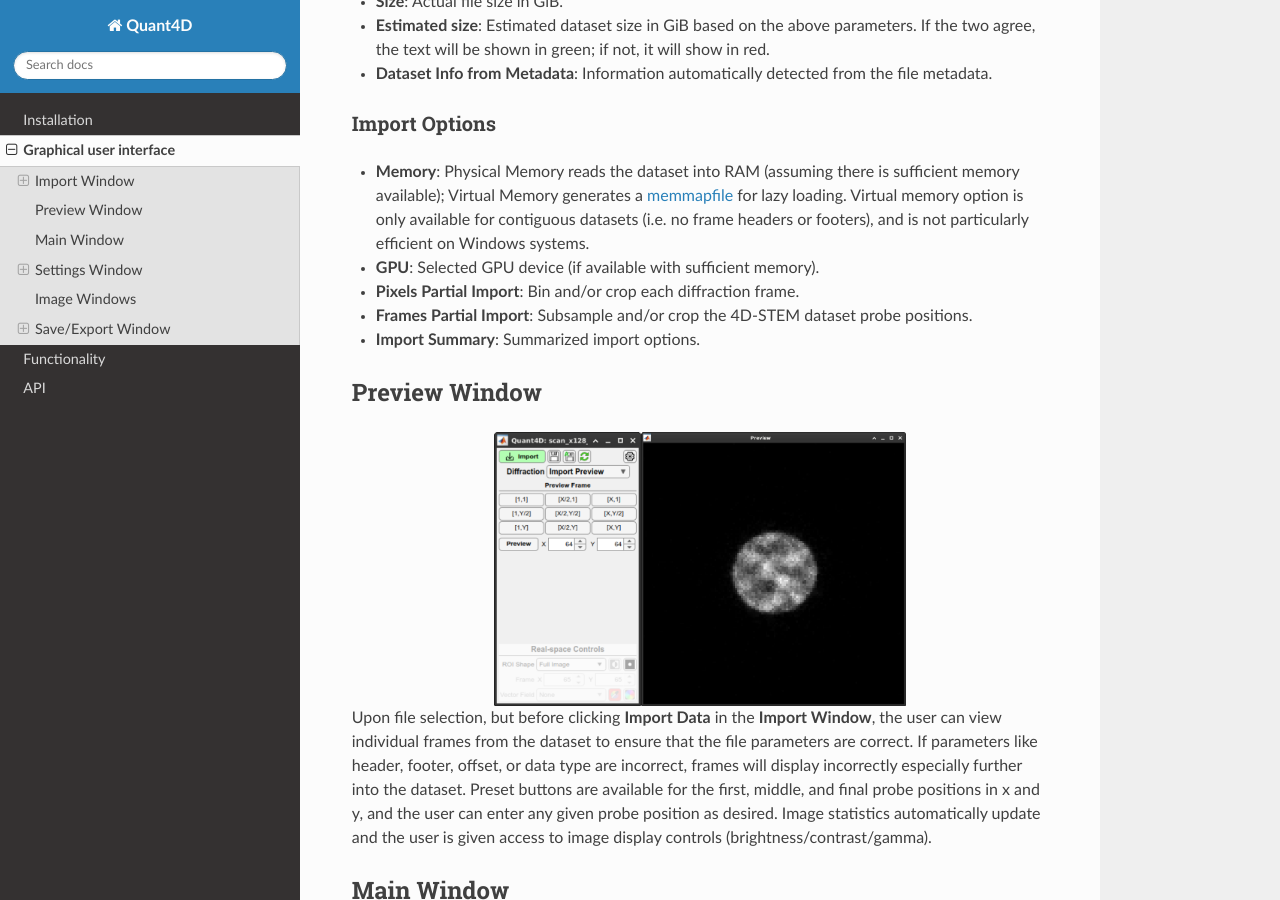
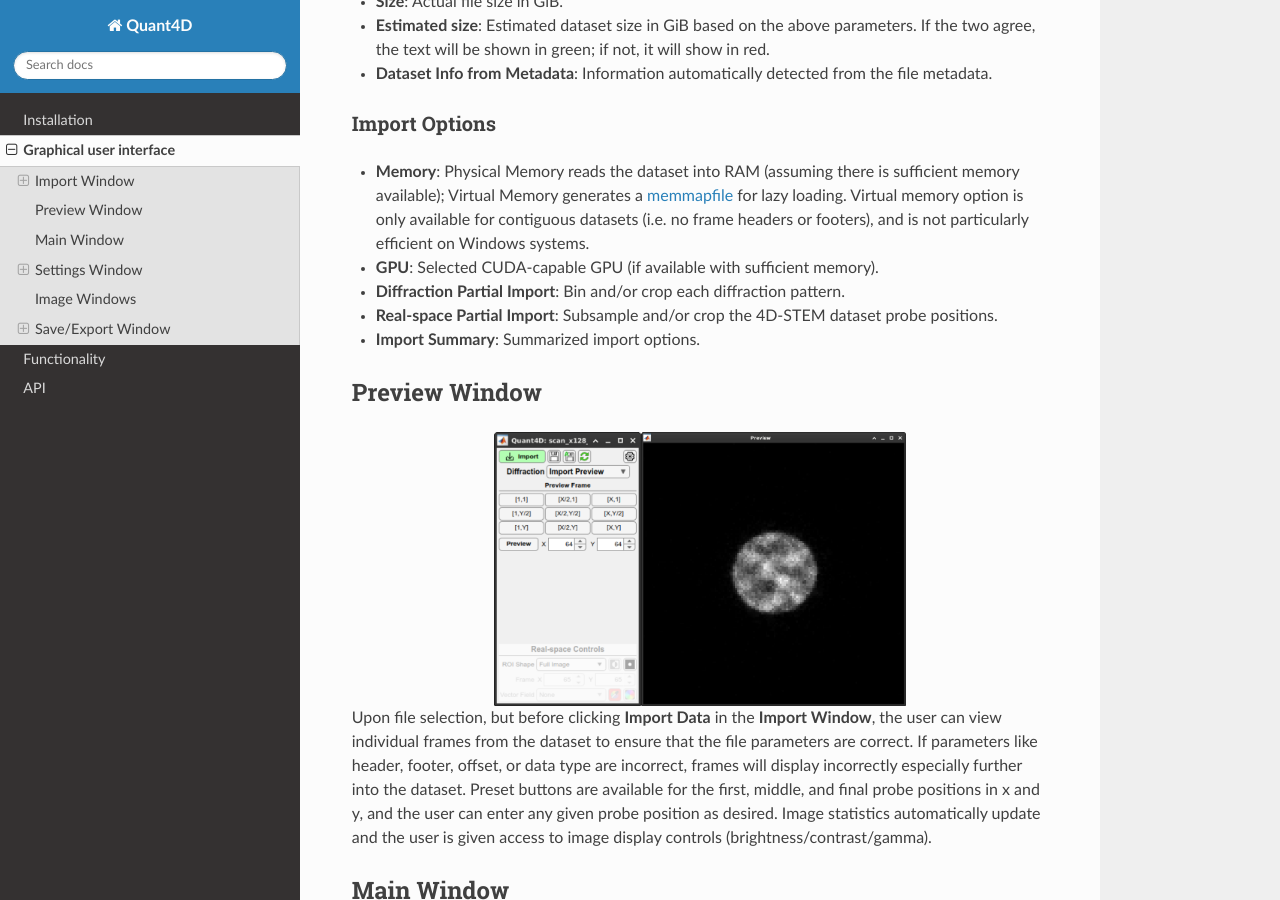
Before and after one commit to bryandesser/Quant4D, a Sphinx documentation site: the page built from docs/source/graphical_user_interface.rst, in a window 1280 px wide and 900 px high, scrolled down 978 px. Built offline with Sphinx 7.4.7 and the Read the Docs theme 3.1.0, drawn with Linux system fonts in a browser that asks for light colours; formulas are drawn with MathJax 3; pages that are not in the unit, such as notebooks, are missing from menus.

Commit message:
modified:   docs/source/graphical_user_interface.rst

```diff
--- a/docs/source/graphical_user_interface.rst
+++ b/docs/source/graphical_user_interface.rst
@@ -56,9 +56,9 @@ Import Options
   lazy loading. Virtual memory option is only available for contiguous datasets
   (i.e. no frame headers or footers), and is not particularly efficient on
   Windows systems.
-* **GPU**: Selected GPU device (if available with sufficient memory).
-* **Pixels Partial Import**: Bin and/or crop each diffraction frame.
-* **Frames Partial Import**: Subsample and/or crop the 4D-STEM dataset probe
+* **GPU**: Selected CUDA-capable GPU (if available with sufficient memory).
+* **Diffraction Partial Import**: Bin and/or crop each diffraction pattern.
+* **Real-space Partial Import**: Subsample and/or crop the 4D-STEM dataset probe
   positions.
 * **Import Summary**: Summarized import options.
 
```
